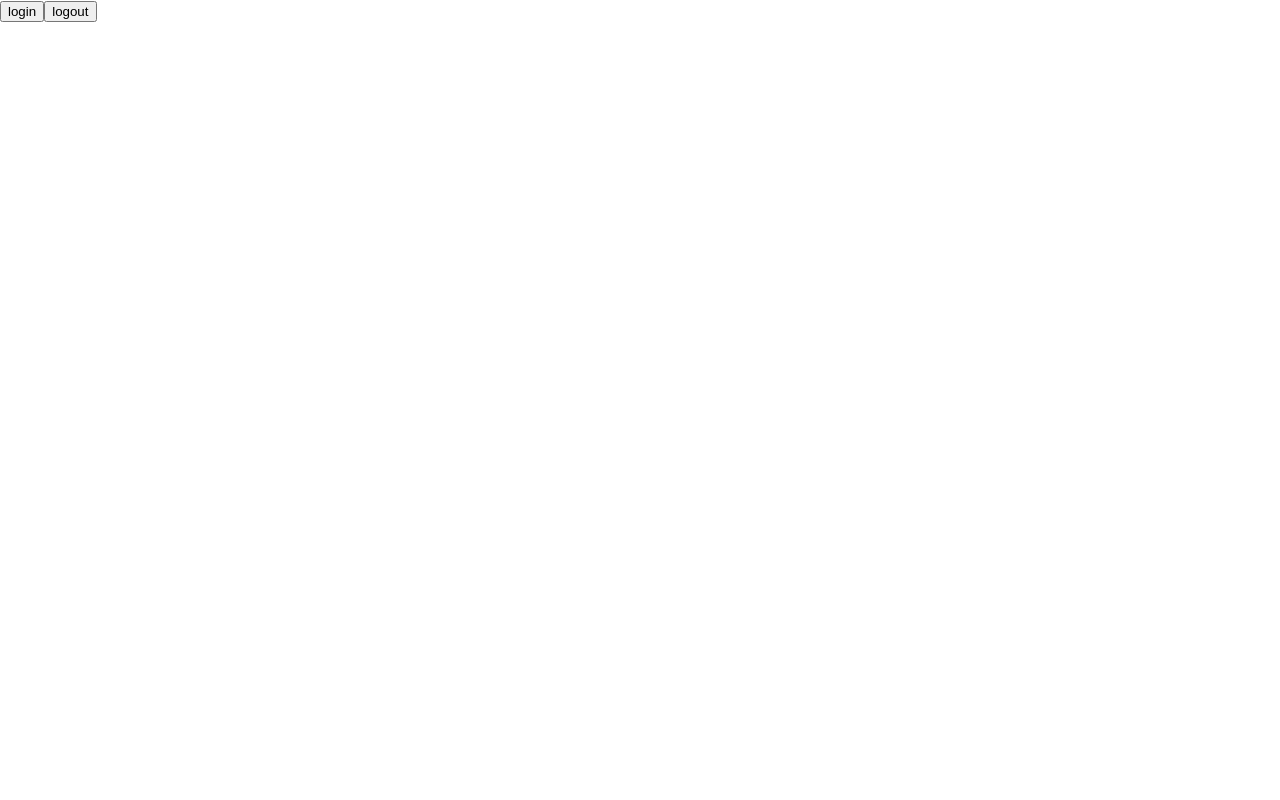
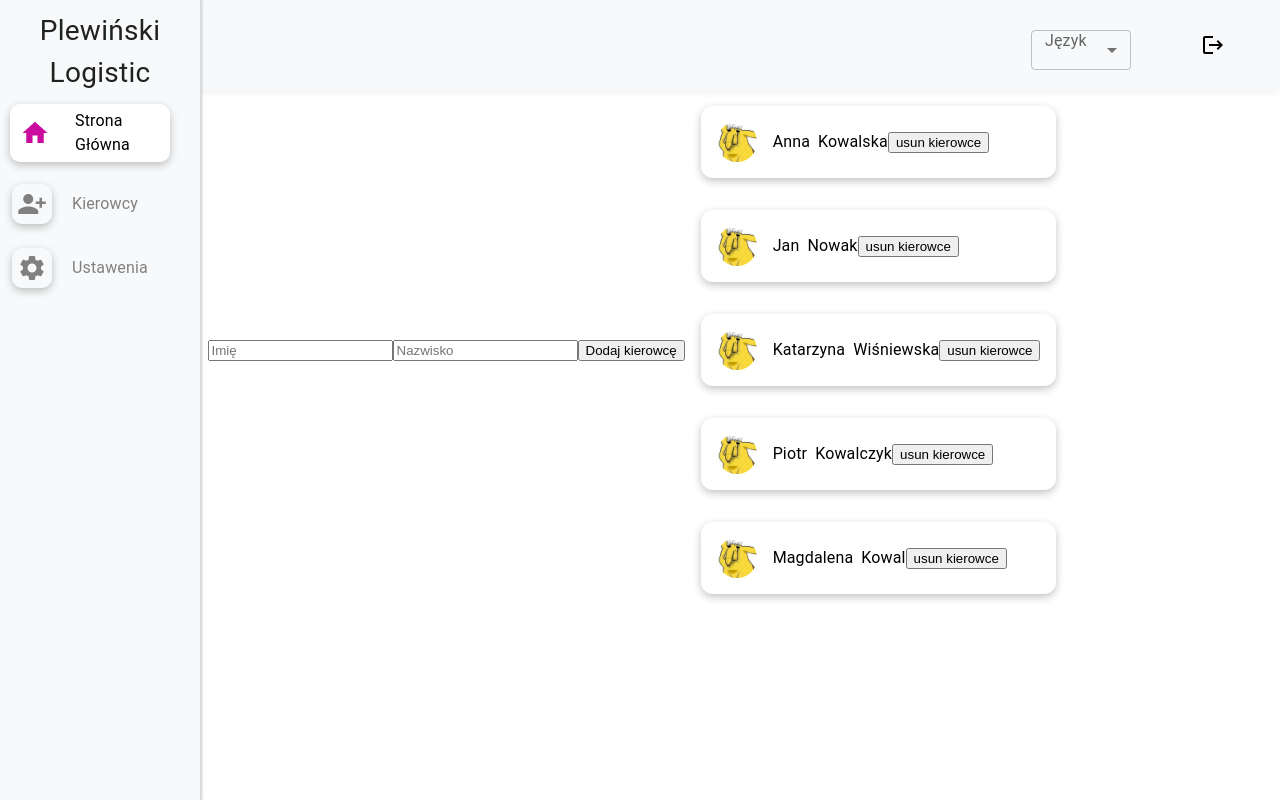
Before and after one commit to MaciejPtaszynski/PlewinskiFrontEnd, a React (Create React App) app: page /drivers in a window 1280 px wide. Built offline with nearby package versions, Linux system fonts and the light colour scheme.

Commit message:
create simple logic[add nd remove driver]

```diff
--- a/src/App.js
+++ b/src/App.js
@@ -6,7 +6,7 @@ import {Box} from "@mui/material";
 
 
 function App() {
-  const [isLogin, setIsLogin] = useState(false);
+  const [isLogin, setIsLogin] = useState(true);
 
   const login = () => {
     setIsLogin(true)
--- a/src/components/DriverCard.js
+++ b/src/components/DriverCard.js
@@ -1,7 +1,7 @@
 import React from 'react';
 import {Avatar, Box, Typography} from "@mui/material";
 
-export default function DriverCard ({name, surname, image}) {
+export default function DriverCard ({name, surname, image, handleRemove}) {
   return (
     <Box sx={{margin: 2,
       boxShadow: "rgba(0, 0, 0, 0.24) 0px 3px 8px",
@@ -13,6 +13,7 @@ export default function DriverCard ({name, surname, image}) {
       <Avatar src={image} sx={{mr: 2}}/>
       <Typography sx={{mr: 1}}>{name}</Typography>
       <Typography>{surname}</Typography>
+      <button onClick={handleRemove}>usun kierowce</button>
     </Box>
   )
-}
+};
--- a/src/components/DriversPage.js
+++ b/src/components/DriversPage.js
@@ -1,75 +1,75 @@
-import React, {useEffect} from 'react';
+import React, {useEffect, useState} from 'react';
 import {Box, Typography, useMediaQuery} from "@mui/material";
 import {useDrawer} from "../context/drawerContext/DrawerContext";
 import img from "../assetss/pobrane.jpeg";
 import DriverCard from "./DriverCard";
 
 export default function DriversPage() {
-  const {toggleDrawer} = useDrawer();
-  const isMobile = useMediaQuery('(max-width: 1000px)');
 
-  const driversListWrapper = {
-    display: 'flex',
-    flexDirection: 'column',
-
-  }
-
-  const people = [
+  const[people, setPeople] = useState( [
     {
+      id:1,
       firstName: "Anna",
       lastName: "Kowalska",
       photo: img
     },
     {
+      id: 2,
       firstName: "Jan",
       lastName: "Nowak",
       photo: img
     },
     {
+      id:3,
       firstName: "Katarzyna",
       lastName: "Wiśniewska",
       photo: img
     },
     {
+      id:4,
       firstName: "Piotr",
       lastName: "Kowalczyk",
       photo: img
     },
     {
+      id:5,
       firstName: "Magdalena",
       lastName: "Kowal",
       photo: img
-    },
-    {
-      firstName: "Tomasz",
-      lastName: "Lewandowski",
-      photo: img
-    },
-    {
-      firstName: "Karolina",
-      lastName: "Zielińska",
-      photo: img
-    },
-    {
-      firstName: "Adam",
-      lastName: "Wójcik",
-      photo: img
-    },
-    {
-      firstName: "Ewa",
-      lastName: "Dąbrowska",
-      photo: img
-    },
-    {
-      firstName: "Kamil",
-      lastName: "Mazur",
-      photo: img
-    },
-  ];
+    }
+    ]
+  );
+  const [newDriver, setNewDriver] = useState(" ");
+
+  const handleAddDriver = () => {
+    if(newDriver.trim() !== '') {
+      const newItem = {id: Date.now(), firstName: newDriver, lastName: newDriver};
+      setPeople([...people,newItem]);
+      setNewDriver("")
+    }
+  };
+
+  const handleRemoveDriver = (id) => {
+    const removeDriver = people.filter((item) => item.id !==id);
+    setPeople(removeDriver)
+  }
+
+  const driversListWrapper = {
+    display: 'flex',
+    flexDirection: 'column',
+  };
 
   const peopleList = people.map((item) => {
-    return <DriverCard name={item.firstName} surname={item.lastName} image={item.photo}/>
-  })
+    return <Box>
+      <DriverCard
+        name={item.firstName}
+        surname={item.lastName}
+        image={item.photo}
+        handleRemove={() => handleRemoveDriver(item.id)}
+      />
+
+    </Box>
+  });
 
   return (
     <Box sx={{
@@ -77,6 +77,25 @@ export default function DriversPage() {
       flex: 1, alignItems: "center",
       justifyContent: "center",
     }}>
+      <form>
+        <input
+          type="text"
+          name="firstName"
+          value={newDriver.firstName}
+          onChange={(e)=> setNewDriver(e.target.value)}
+          placeholder="Imię"
+        />
+        <input
+          type="text"
+          name="lastName"
+          value={newDriver.lastName}
+          onChange={(e)=> setNewDriver(e.target.value)}
+          placeholder="Nazwisko"
+        />
+        <button type="button" onClick={handleAddDriver}>
+          Dodaj kierowcę
+        </button>
+      </form>
       <Box style={driversListWrapper}>
         {peopleList}
       </Box>
```
Also changed, not shown: src/components/SettingsPage.js (line endings or trailing spaces).
